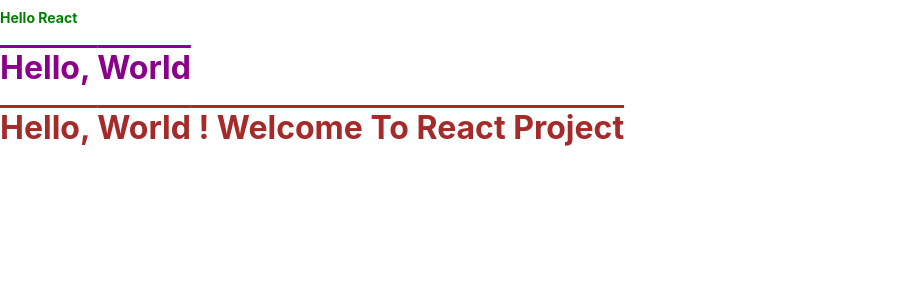
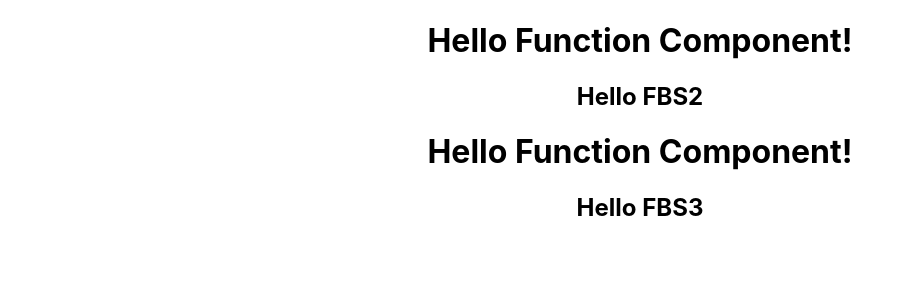
Before and after one commit to bayu216/Enigma-Camp, a React (Create React App) app: page / in a window 1280 px wide. Shown: the top 300 px of the page, without its empty margins (0-913 px from the left). Built offline with nearby package versions, Linux system fonts and the light colour scheme.

Commit message:
intro component

```diff
--- a/src/App.js
+++ b/src/App.js
@@ -1,23 +1,12 @@
-import logo from './logo.svg';
-import './App.css';
+import logo from "./logo.svg";
+import "./App.css";
+import { Hello, HelloClass } from "./intro/Hello";
 
 function App() {
   return (
     <div className="App">
-      <header className="App-header">
-        <img src={logo} className="App-logo" alt="logo" />
-        <p>
-          Edit <code>src/App.js</code> and save to reload.
-        </p>
-        <a
-          className="App-link"
-          href="https://reactjs.org"
-          target="_blank"
-          rel="noopener noreferrer"
-        >
-          Learn React
-        </a>
-      </header>
+      <Hello />
+      <HelloClass />
     </div>
   );
 }
--- a/src/index.js
+++ b/src/index.js
@@ -3,15 +3,11 @@
 import "./index.css";
 import App from "./App";
 import reportWebVitals from "./reportWebVitals";
-import { greet, hello, greetHello } from "./intro";
 
 const root = ReactDOM.createRoot(document.getElementById("root"));
 root.render(
   <React.StrictMode>
-    {/* <App /> */}
-    {hello}
-    {greet}
-    {greetHello("World")}
+    <App />
   </React.StrictMode>
 );
 
--- /dev/null
+++ b/src/intro/Hello.js
@@ -0,0 +1,30 @@
+/**
+ * Component
+ * 1. Menyerupai tag HTML.
+ * 2. Suatu component dapat terdiri dari tag HTML biasa atau component lainnya.
+ * 3. Component dideklarasikan dengan function atau class.
+ * 4. Penamaan component harus PascalCase.
+ * 5. Untuk rendering tag/component, minimal harus dibungkus dengan 1 parent tag (Fragment <>).
+ */
+
+import { Component } from "react";
+
+export function Hello() {
+  return (
+    <>
+      <h1>Hello Function Component!</h1>
+      <h2>Hello FBS2</h2>
+    </>
+  );
+}
+
+export class HelloClass extends Component {
+  render() {
+    return (
+      <>
+        <h1>Hello Function Component!</h1>
+        <h2>Hello FBS3</h2>
+      </>
+    );
+  }
+}
--- a/src/intro.js
+++ b/src/intro/intro.js
@@ -11,7 +11,6 @@
  * 4. attribute HTML class, berubah menjadi className
  * 5. penulisan style inline, berubah dari kebab-case menjadi camelCase untuk property css yang lebih dari 1 kata
  */
-import "./index.css";
 import styles from "./styles.module.css";
 
 const helloStyle = {
```
Also changed, not shown: src/intro/styles.module.css (renamed from src/styles.module.css).
